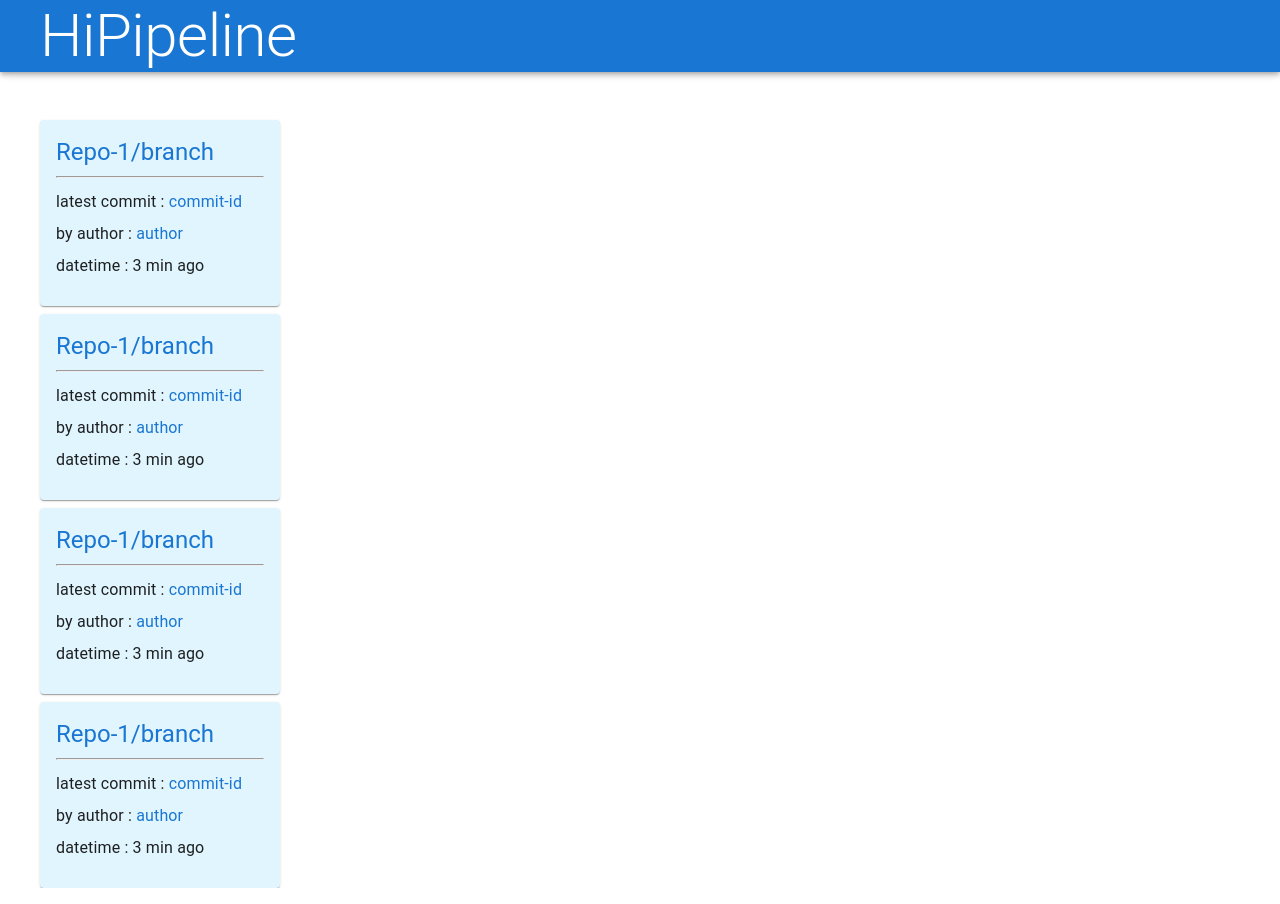
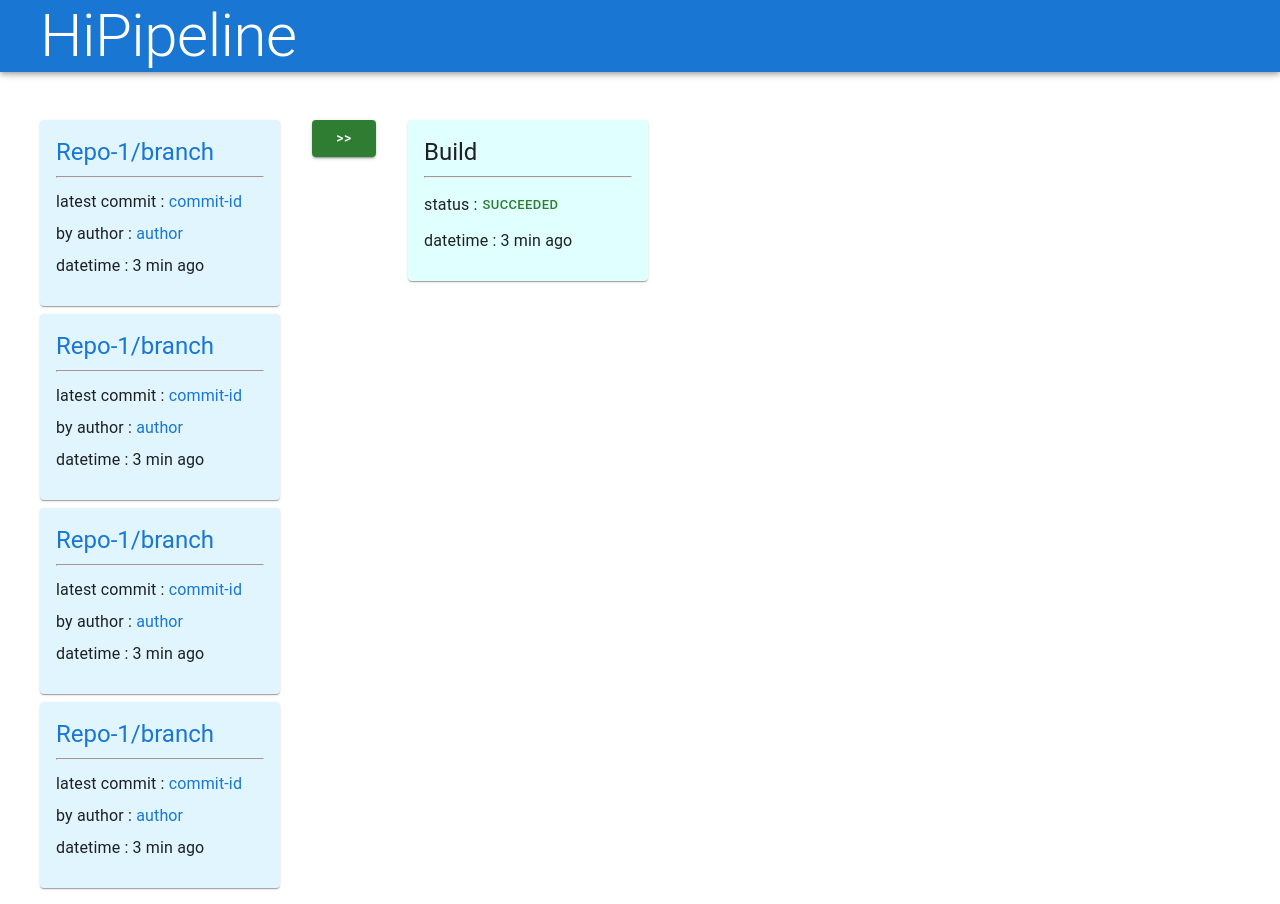
Before and after one commit to HaidiChen/HiPipeline, a React (Create React App) app: page / in a window 1280 px wide. Built offline with nearby package versions, Linux system fonts and the light colour scheme.

Commit message:
added next-step arrow & build stage

```diff
--- a/src/App.tsx
+++ b/src/App.tsx
@@ -1,5 +1,11 @@
+import * as React from 'react';
+import Popover from '@mui/material/Popover';
+import Box from '@mui/material/Box';
+import Button from '@mui/material/Button';
 import Card from '@mui/material/Card';
 import CardContent from '@mui/material/CardContent';
+import CardActions from '@mui/material/CardActions';
+import Divider from '@mui/material/Divider';
 import Container from '@mui/material/Container';
 import Link from '@mui/material/Link';
 import List from '@mui/material/List';
@@ -8,19 +14,37 @@ import ListItemText from '@mui/material/ListItemText';
 import Stack from '@mui/material/Stack';
 import Typography from '@mui/material/Typography';
 import Grid from '@mui/material/Unstable_Grid2';
+import FormGroup from '@mui/material/FormGroup';
+import FormControlLabel from '@mui/material/FormControlLabel';
+import Switch from '@mui/material/Switch';
+import Tooltip from '@mui/material/Tooltip';
+import Paper from '@mui/material/Paper';
 
 import NavigationBar from './NavigationBar';
 
 
 export default function App() {
+  const [anchorEl, setAnchorEl] = React.useState<HTMLButtonElement | null>(null);
+
+  const handleClick = (event: React.MouseEvent<HTMLButtonElement>) => {
+    setAnchorEl(event.currentTarget);
+  };
+
+  const handleClose = () => {
+    setAnchorEl(null);
+  };
+
+  const open = Boolean(anchorEl);
+  const id = open ? 'simple-popover' : undefined;
+
   return (
     <>
       <NavigationBar headline="HiPipeline" />
 
-      <Grid container sx={{ marginLeft: 2 }}>
-        <Grid xs={2}>
-          <Container>
+      <Grid container sx={{ marginLeft: 3 }} spacing={4}>
+        <Grid>
           <Stack spacing={1}>
+
             <Card sx={{ minWidth: 240, background: "#e1f5fe" }}>
               <CardContent>
                 <Typography variant="h5">
@@ -134,7 +158,52 @@ export default function App() {
             </Card>
 
           </Stack>
-          </Container>
+        </Grid>
+
+        <Grid>
+          <Button aria-describedby={id} variant="contained" color="success" onClick={handleClick}>
+            &gt;&gt;
+          </Button>
+          <Popover
+            id={id}
+            open={open}
+            anchorEl={anchorEl}
+            onClose={handleClose}
+            anchorOrigin={{
+              vertical: 'bottom',
+              horizontal: 'left',
+            }}
+          >
+            <Typography sx={{ p: 2 }}>Auto build status :
+              <Tooltip title="click to swith auto build status">
+                <Button size="small" color="success">on</Button>
+              </Tooltip>
+            </Typography>
+          </Popover>
+        </Grid>
+
+        <Grid>
+            <Card sx={{ minWidth: 240, background: "#e0ffff" }}>
+              <CardContent>
+                <Typography variant="h5">Build</Typography>
+                <hr />
+                <List disablePadding>
+                  <ListItem disablePadding>
+                    <ListItemText>
+                      status :
+                      <Button size="small" color="success">
+                        succeeded
+                      </Button>
+                    </ListItemText>
+                  </ListItem>
+                  <ListItem disablePadding>
+                    <ListItemText>
+                      datetime : 3 min ago
+                    </ListItemText>
+                  </ListItem>
+                </List>
+              </CardContent>
+            </Card>
         </Grid>
       </Grid>
     </>
```
Lines whose indentation alone changed are shown as unchanged.
